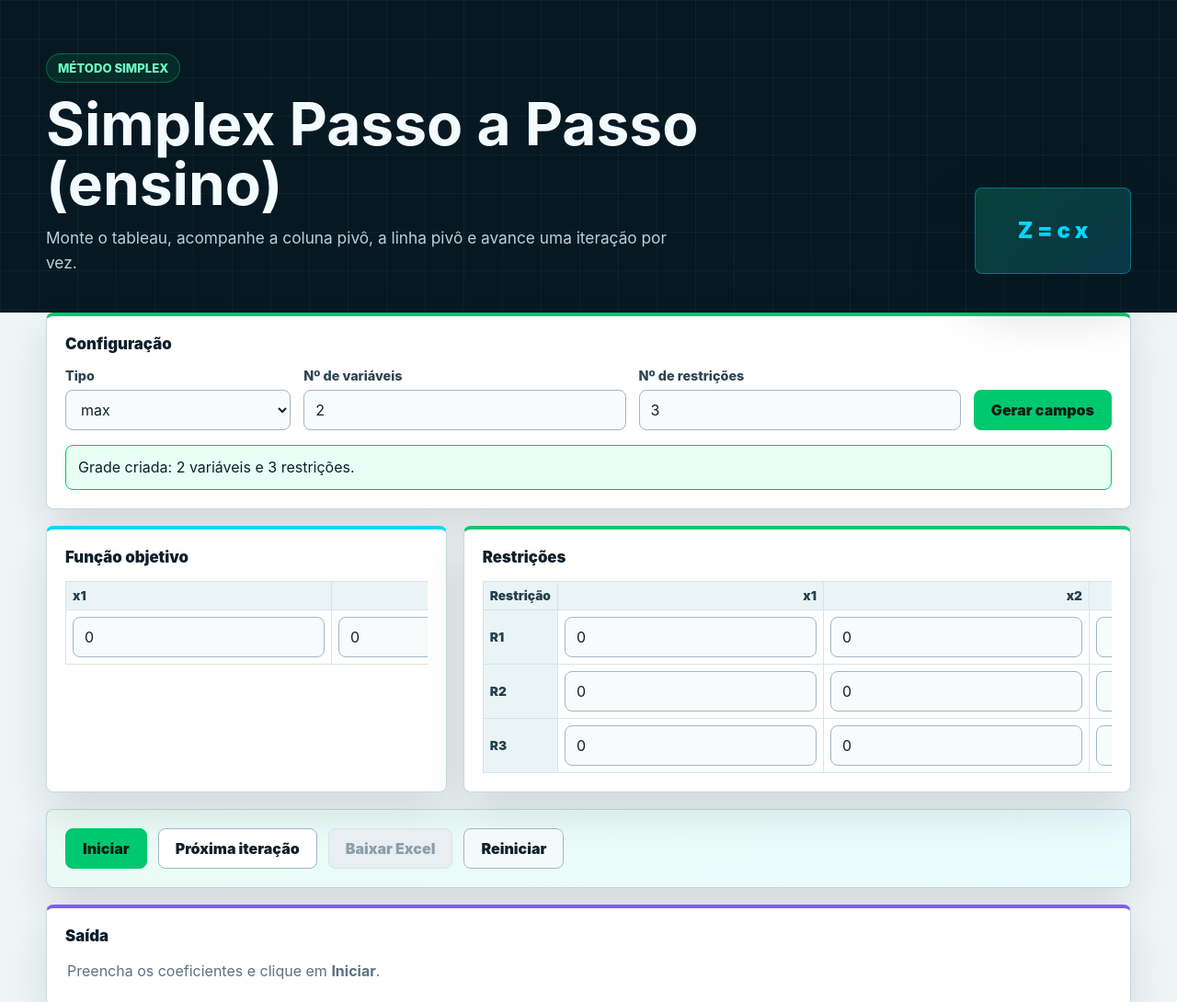
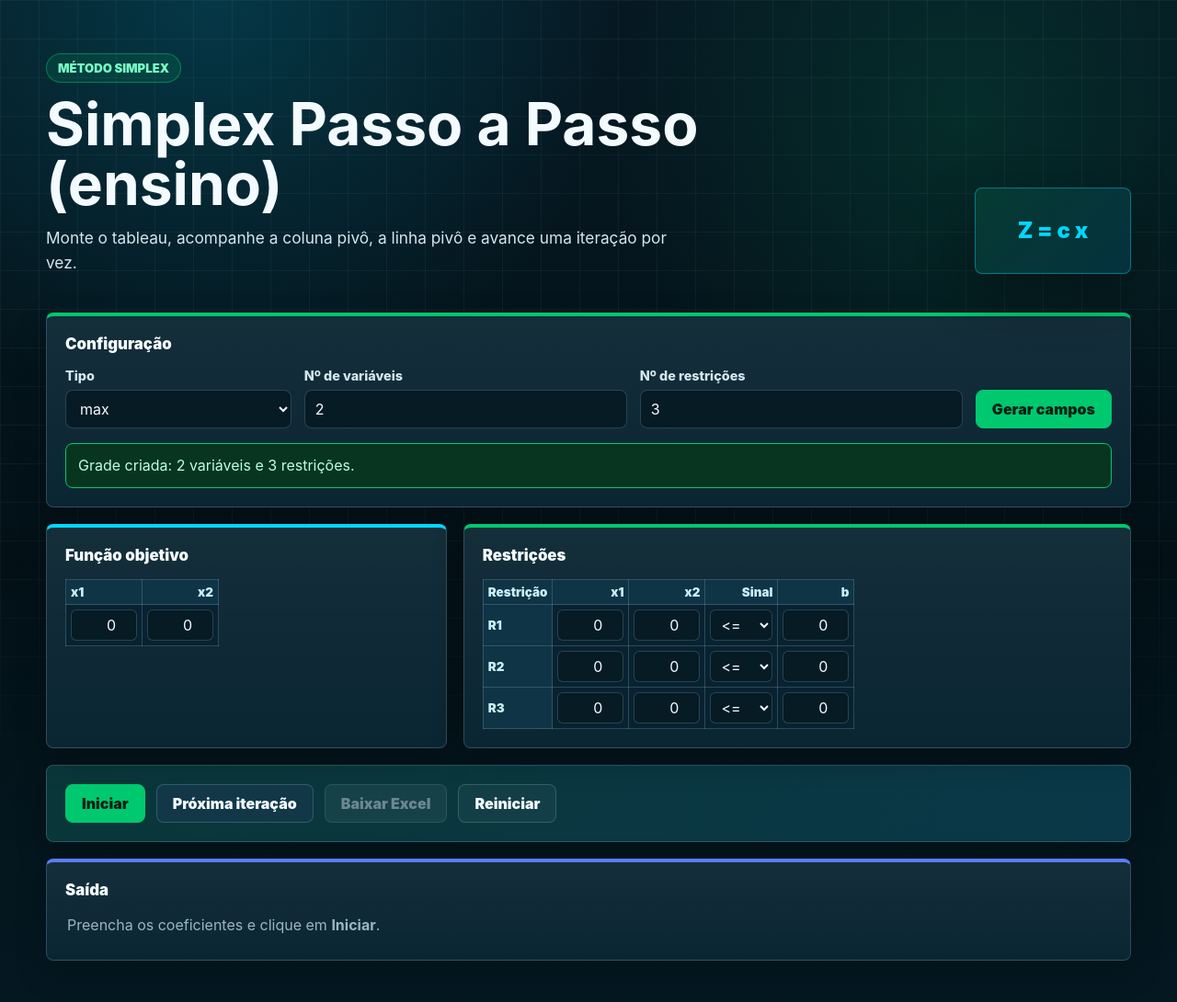
Before and after one commit to douglasdealmeidaribeiro/simplex, a plain HTML site: page index.html in a window 1280 px wide. Shown: the top 1090 px of the page at 92% size. Drawn offline with Linux system fonts and the light colour scheme.

Commit message:
Fix full-page theme and Excel download

```diff
--- a/script.js
+++ b/script.js
@@ -359,7 +359,7 @@ function iniciar() {
     state.cOriginal = c;
     state.historico = [];
     registrarHistorico("Tabela inicial (Iteração 0)", tabela);
-    setExcelEnabled(false);
+    setExcelEnabled(true);
 
     els.messages.innerHTML = "";
     if (constraints.some(([, op]) => op === ">=" || op === "=")) {
@@ -404,7 +404,7 @@ function proximaIteracao() {
         <h3>Resultado final</h3>
         <ul class="result-list">${values}</ul>
         <p class="final-z"><strong>Valor ótimo (Z): ${formatNumber(z)}</strong></p>
-        <p class="empty-state">Agora você pode baixar o arquivo Excel com todas as iterações.</p>
+        <p class="empty-state">Agora você pode baixar o arquivo Excel completo com todas as iterações.</p>
       `;
       setOutput(html);
       setMessage("success", "Ótimo encontrado.");
@@ -563,21 +563,29 @@ function baixarExcel() {
       throw new Error("Primeiro clique em Iniciar.");
     }
 
-    if (!state.finalizado) {
-      throw new Error("Avance até a solução ótima antes de baixar o Excel.");
+    const xml = "\ufeff" + gerarExcelXml();
+    const blob = new Blob([xml], { type: "application/vnd.ms-excel;charset=utf-8" });
+
+    if (window.navigator && typeof window.navigator.msSaveOrOpenBlob === "function") {
+      window.navigator.msSaveOrOpenBlob(blob, "simplex-iteracoes.xls");
+      return;
     }
 
-    const xml = gerarExcelXml();
-    const blob = new Blob([xml], { type: "application/vnd.ms-excel;charset=utf-8" });
     const url = URL.createObjectURL(blob);
     const link = document.createElement("a");
     link.href = url;
     link.download = "simplex-iteracoes.xls";
+    link.rel = "noopener";
+    link.style.display = "none";
     document.body.appendChild(link);
     link.click();
     link.remove();
-    URL.revokeObjectURL(url);
-    setMessage("success", "Arquivo Excel gerado com todas as iterações.");
+    window.setTimeout(() => URL.revokeObjectURL(url), 1500);
+
+    const detalhe = state.finalizado
+      ? "com todas as iterações até a solução ótima"
+      : "com as iterações calculadas até agora";
+    setMessage("success", `Arquivo Excel gerado ${detalhe}.`);
   } catch (error) {
     setMessage("error", error.message);
   }
--- a/style.css
+++ b/style.css
@@ -1,31 +1,30 @@
 :root {
-  color-scheme: light;
-  --bg: #eef6f7;
-  --bg-deep: #061923;
-  --bg-deeper: #031117;
-  --surface: #ffffff;
-  --surface-soft: #f7fbfc;
-  --surface-dark: #0b2633;
-  --text: #10202b;
-  --text-invert: #f4fbff;
-  --muted: #5d7280;
-  --muted-invert: #b9d1dc;
-  --line: #d6e4e8;
-  --line-strong: #9fb8c2;
+  color-scheme: dark;
+  --page: #031117;
+  --page-2: #061923;
+  --panel: #0b2633;
+  --panel-2: #102f3d;
+  --panel-3: #123848;
+  --field: #071b25;
+  --text: #f4fbff;
+  --text-soft: #d3e7ee;
+  --muted: #98b7c3;
+  --line: rgba(159, 213, 224, 0.22);
+  --line-strong: rgba(0, 215, 255, 0.42);
   --primary: #00c86f;
-  --primary-dark: #009957;
+  --primary-2: #52f2a9;
   --cyan: #00d7ff;
-  --cyan-dark: #0099bf;
-  --warning-bg: #fff7d6;
+  --blue: #5b7cfa;
+  --warning-bg: #3b2d0a;
   --warning-line: #ffc533;
-  --danger-bg: #fff1f3;
+  --danger-bg: #3d1220;
   --danger-line: #ff6b88;
-  --success-bg: #e8fff5;
+  --success-bg: #07351f;
   --success-line: #00c86f;
-  --pivot-col: #fff3c4;
+  --pivot-col: #fff0b3;
   --pivot-cell: #ffd84d;
-  --shadow: 0 20px 48px rgba(3, 17, 23, 0.12);
-  --shadow-strong: 0 28px 70px rgba(3, 17, 23, 0.22);
+  --shadow: 0 22px 60px rgba(0, 0, 0, 0.32);
+  --shadow-soft: 0 12px 34px rgba(0, 0, 0, 0.22);
   font-family: Inter, ui-sans-serif, system-ui, -apple-system, BlinkMacSystemFont, "Segoe UI", sans-serif;
 }
 
@@ -37,8 +36,9 @@ body {
   margin: 0;
   min-height: 100vh;
   background:
-    linear-gradient(180deg, var(--bg-deep) 0 340px, var(--bg) 340px 100%),
-    var(--bg);
+    radial-gradient(circle at 18% 0%, rgba(0, 215, 255, 0.16), transparent 28rem),
+    radial-gradient(circle at 82% 12%, rgba(0, 200, 111, 0.12), transparent 24rem),
+    linear-gradient(180deg, var(--page-2) 0%, var(--page) 56%, #041821 100%);
   color: var(--text);
 }
 
@@ -48,10 +48,10 @@ body::before {
   inset: 0;
   pointer-events: none;
   background-image:
-    linear-gradient(rgba(255, 255, 255, 0.04) 1px, transparent 1px),
-    linear-gradient(90deg, rgba(255, 255, 255, 0.04) 1px, transparent 1px);
+    linear-gradient(rgba(255, 255, 255, 0.045) 1px, transparent 1px),
+    linear-gradient(90deg, rgba(255, 255, 255, 0.045) 1px, transparent 1px);
   background-size: 42px 42px;
-  mask-image: linear-gradient(180deg, #000 0 260px, transparent 560px);
+  mask-image: linear-gradient(180deg, #000 0 520px, transparent 900px);
 }
 
 button,
@@ -73,7 +73,6 @@ select {
   align-items: end;
   min-height: 245px;
   padding: 30px 0 40px;
-  color: var(--text-invert);
 }
 
 .hero::after {
@@ -85,13 +84,13 @@ select {
   place-items: center;
   width: 168px;
   height: 92px;
-  border: 1px solid rgba(0, 215, 255, 0.35);
+  border: 1px solid rgba(0, 215, 255, 0.42);
   border-radius: 8px;
   background:
-    linear-gradient(135deg, rgba(0, 200, 111, 0.18), rgba(0, 215, 255, 0.10)),
-    rgba(11, 38, 51, 0.86);
+    linear-gradient(135deg, rgba(0, 200, 111, 0.18), rgba(0, 215, 255, 0.12)),
+    rgba(7, 27, 37, 0.88);
   color: var(--cyan);
-  box-shadow: var(--shadow-strong);
+  box-shadow: var(--shadow);
   font-size: 1.5rem;
   font-weight: 900;
   letter-spacing: 0;
@@ -102,13 +101,13 @@ select {
   align-items: center;
   width: fit-content;
   margin: 0 0 12px;
-  border: 1px solid rgba(0, 200, 111, 0.40);
+  border: 1px solid rgba(0, 200, 111, 0.48);
   border-radius: 999px;
-  background: rgba(0, 200, 111, 0.10);
-  color: #6fffc0;
+  background: rgba(0, 200, 111, 0.12);
+  color: #78ffc4;
   padding: 7px 12px;
   font-size: 0.82rem;
-  font-weight: 800;
+  font-weight: 900;
   text-transform: uppercase;
   letter-spacing: 0;
 }
@@ -123,6 +122,7 @@ p {
 h1 {
   max-width: 820px;
   margin-bottom: 12px;
+  color: var(--text);
   font-size: 4rem;
   line-height: 1.02;
   letter-spacing: 0;
@@ -131,16 +131,18 @@ h1 {
 .subtitle {
   max-width: 700px;
   margin-bottom: 0;
-  color: var(--muted-invert);
+  color: var(--text-soft);
   font-size: 1.08rem;
   line-height: 1.6;
 }
 
 .card {
-  background: var(--surface);
-  border: 1px solid rgba(159, 184, 194, 0.55);
+  background:
+    linear-gradient(180deg, rgba(255, 255, 255, 0.035), transparent),
+    var(--panel);
+  border: 1px solid var(--line);
   border-radius: 8px;
-  box-shadow: var(--shadow);
+  box-shadow: var(--shadow-soft);
 }
 
 .controls-card,
@@ -163,7 +165,7 @@ h1 {
 }
 
 .output-card {
-  border-top: 4px solid #7c5cff;
+  border-top: 4px solid var(--blue);
 }
 
 .section-heading {
@@ -176,7 +178,7 @@ h1 {
 
 .section-heading h2 {
   margin: 0;
-  color: #10202b;
+  color: var(--text);
   font-size: 1.05rem;
   font-weight: 900;
 }
@@ -194,7 +196,7 @@ h1 {
 }
 
 .field span {
-  color: #2d4552;
+  color: var(--text-soft);
   font-size: 0.9rem;
   font-weight: 800;
 }
@@ -202,37 +204,42 @@ h1 {
 input,
 select {
   width: 100%;
-  min-height: 44px;
-  border: 1px solid var(--line-strong);
+  min-height: 42px;
+  border: 1px solid var(--line);
   border-radius: 8px;
-  background: var(--surface-soft);
+  background: var(--field);
   color: var(--text);
-  padding: 10px 12px;
+  padding: 9px 11px;
   outline: none;
+}
+
+select {
+  color-scheme: dark;
 }
 
 input:focus,
 select:focus {
-  border-color: var(--cyan-dark);
-  background: #fff;
+  border-color: var(--cyan);
+  background: #092231;
   box-shadow: 0 0 0 3px rgba(0, 215, 255, 0.18);
 }
 
 .button {
-  min-height: 44px;
-  border: 1px solid var(--line-strong);
+  min-height: 42px;
+  border: 1px solid var(--line);
   border-radius: 8px;
-  background: #fff;
+  background: #123848;
   color: var(--text);
-  padding: 10px 18px;
+  padding: 9px 17px;
   font-weight: 900;
   cursor: pointer;
   transition: transform 120ms ease, border-color 120ms ease, background 120ms ease, box-shadow 120ms ease;
 }
 
 .button:hover {
-  border-color: var(--cyan-dark);
-  box-shadow: 0 8px 18px rgba(3, 17, 23, 0.10);
+  border-color: var(--cyan);
+  background: #17485b;
+  box-shadow: 0 10px 22px rgba(0, 0, 0, 0.22);
   transform: translateY(-1px);
 }
 
@@ -243,30 +250,29 @@ select:focus {
 }
 
 .button.primary:hover {
-  border-color: #52f2a9;
-  background: #52f2a9;
+  border-color: var(--primary-2);
+  background: var(--primary-2);
 }
 
 .button.ghost {
-  background: #f4fafb;
+  background: rgba(255, 255, 255, 0.04);
 }
 
 .button.accent {
   border-color: var(--cyan);
-  background: #e8fbff;
-  color: #00576c;
+  background: rgba(0, 215, 255, 0.12);
+  color: #c9f8ff;
 }
 
 .button.accent:hover {
-  border-color: var(--cyan-dark);
-  background: #cbf6ff;
+  background: rgba(0, 215, 255, 0.22);
 }
 
 .button:disabled,
 .button:disabled:hover {
-  border-color: var(--line);
-  background: #e8eef1;
-  color: #8aa0ab;
+  border-color: rgba(159, 213, 224, 0.14);
+  background: rgba(255, 255, 255, 0.05);
+  color: #6c8792;
   cursor: not-allowed;
   box-shadow: none;
   transform: none;
@@ -282,6 +288,7 @@ select:focus {
   border: 1px solid var(--line);
   border-radius: 8px;
   padding: 12px 13px;
+  color: var(--text);
   line-height: 1.45;
 }
 
@@ -293,11 +300,13 @@ select:focus {
 .message.warning {
   border-color: var(--warning-line);
   background: var(--warning-bg);
+  color: #fff2ba;
 }
 
 .message.success {
   border-color: var(--success-line);
   background: var(--success-bg);
+  color: #bfffe0;
 }
 
 .input-grid {
@@ -313,8 +322,8 @@ select:focus {
   gap: 12px;
   margin-top: 18px;
   background:
-    linear-gradient(135deg, rgba(0, 200, 111, 0.08), rgba(0, 215, 255, 0.08)),
-    var(--surface);
+    linear-gradient(135deg, rgba(0, 200, 111, 0.10), rgba(0, 215, 255, 0.10)),
+    var(--panel);
 }
 
 .output-card {
@@ -341,15 +350,16 @@ td {
 }
 
 th {
-  background: #eaf4f7;
-  color: #24404e;
-  font-size: 0.86rem;
+  background: #0f3445;
+  color: #c8eff8;
+  font-size: 0.84rem;
   font-weight: 900;
   white-space: nowrap;
 }
 
 td {
-  background: #fff;
+  background: #092231;
+  color: var(--text);
 }
 
 td:first-child,
@@ -357,20 +367,40 @@ th:first-child {
   text-align: left;
 }
 
+.data-entry {
+  width: auto;
+}
+
 .data-entry input,
 .data-entry select {
-  min-width: 88px;
+  min-width: 0;
+  width: 72px;
+  min-height: 34px;
+  padding: 5px 7px;
+  border-radius: 6px;
+  text-align: right;
+}
+
+.data-entry select {
+  width: 68px;
+  text-align: left;
 }
 
 .data-entry th,
 .data-entry td {
-  padding: 7px;
+  padding: 5px;
+}
+
+.data-entry th:first-child,
+.data-entry td:first-child {
+  min-width: 54px;
 }
 
 .output {
   max-height: 560px;
   overflow-y: auto;
   padding: 2px 4px 8px 2px;
+  scrollbar-color: rgba(0, 215, 255, 0.55) rgba(255, 255, 255, 0.08);
 }
 
 .output > * + * {
@@ -383,11 +413,12 @@ th:first-child {
 }
 
 .iteration-note {
-  border: 1px solid rgba(0, 215, 255, 0.25);
+  border: 1px solid rgba(0, 215, 255, 0.32);
   border-left: 4px solid var(--cyan);
   border-radius: 8px;
-  background: #eefbff;
+  background: rgba(0, 215, 255, 0.10);
   padding: 12px;
+  color: var(--text-soft);
   line-height: 1.55;
 }
 
@@ -396,12 +427,12 @@ th:first-child {
   border-radius: 8px;
   padding: 12px;
   overflow-x: auto;
-  background: #fff;
+  background: #071b25;
 }
 
 .table-card h3 {
   margin-bottom: 12px;
-  color: #10202b;
+  color: var(--text);
   font-size: 1rem;
   font-weight: 900;
 }
@@ -412,6 +443,7 @@ th:first-child {
 
 .simplex-table .pivot-column {
   background: var(--pivot-col);
+  color: #302600;
 }
 
 .simplex-table .pivot-cell {
@@ -430,15 +462,16 @@ th:first-child {
 }
 
 .result-list li {
-  border: 1px solid rgba(0, 200, 111, 0.30);
+  border: 1px solid rgba(0, 200, 111, 0.38);
   border-radius: 8px;
-  background: #effff8;
+  background: rgba(0, 200, 111, 0.12);
+  color: #bfffe0;
   padding: 10px;
 }
 
 .final-z {
   margin: 12px 0 0;
-  color: #064e35;
+  color: #78ffc4;
   font-size: 1.05rem;
 }
 
@@ -484,4 +517,9 @@ th:first-child {
   h1 {
     font-size: 2.1rem;
   }
+
+  .data-entry input,
+  .data-entry select {
+    width: 66px;
+  }
 }
```
